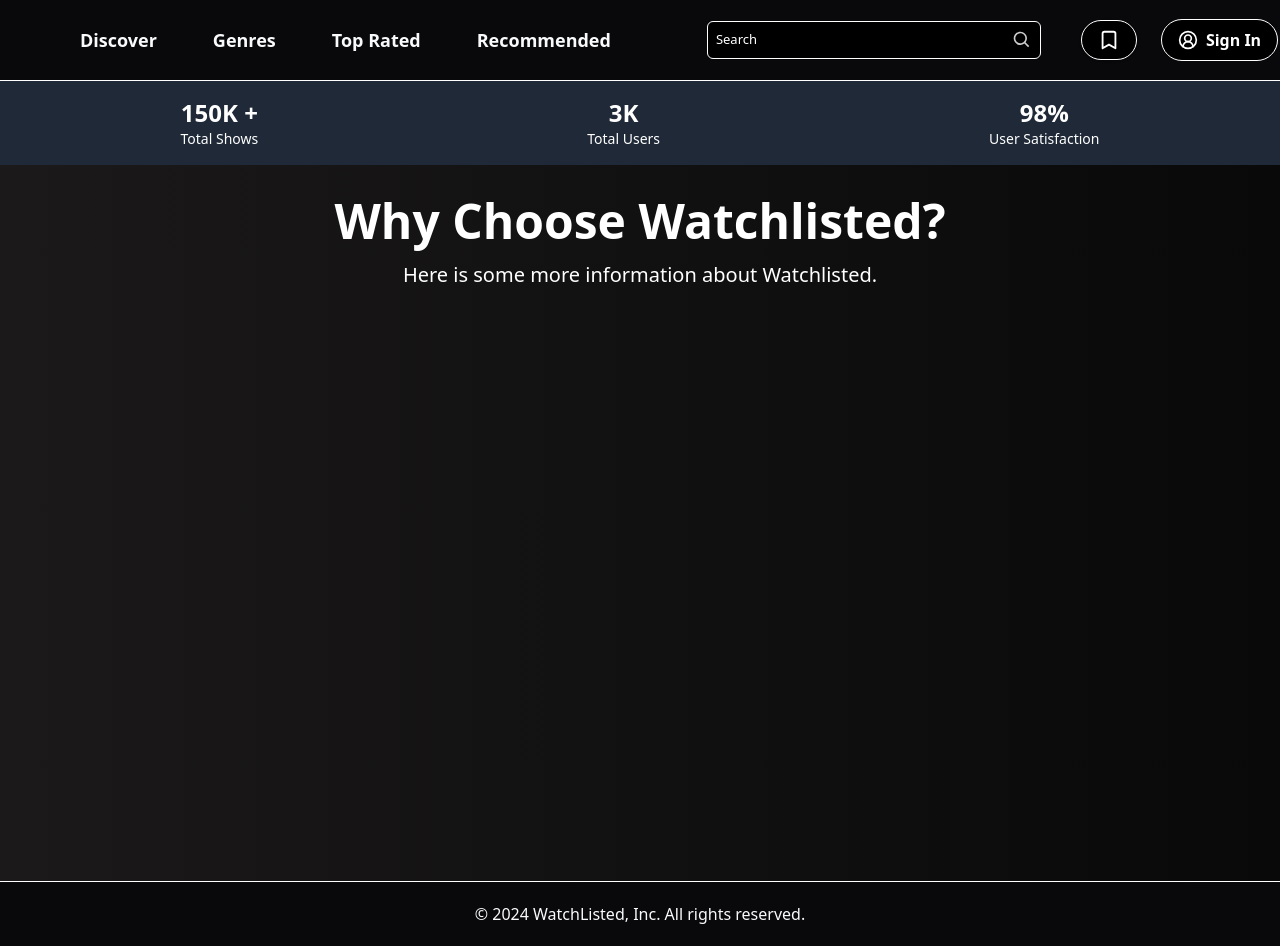
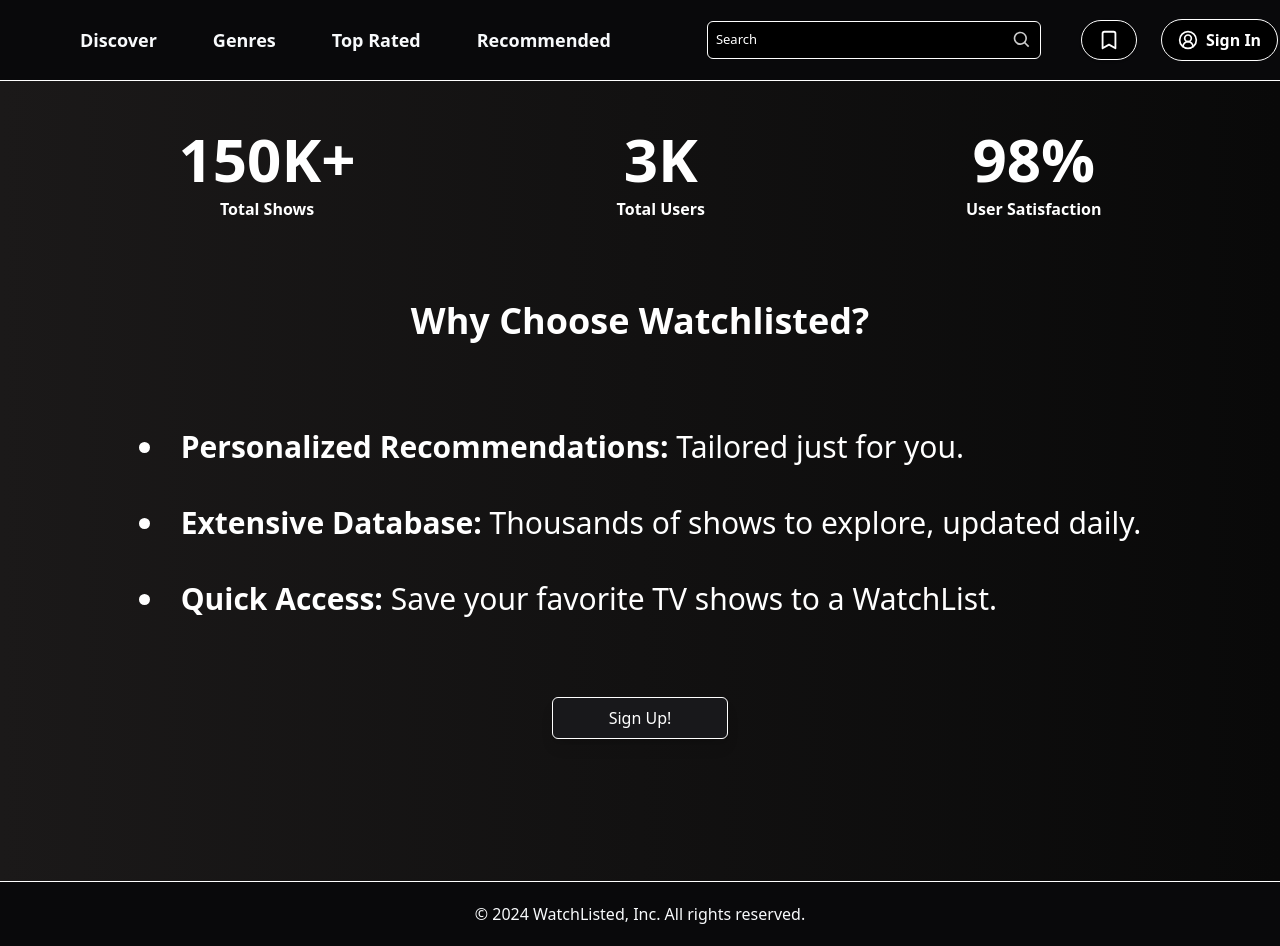
Before and after one commit to siaxvii/WatchListed, a Next.js app: page /more in a window 1280 px wide. Built offline with nearby package versions, Linux system fonts and the light colour scheme; no server answers.

Commit message:
calls more component in homepage

```diff
--- a/app/(routes)/more/page.tsx
+++ b/app/(routes)/more/page.tsx
@@ -1,28 +1,42 @@
+"use client";
+
+import { Button } from "@/components/ui/button";
+import { useRouter } from "next/navigation";
+
 export default function More() {
+  const router = useRouter();
+
   return (
     <div className="min-h-screen text-white flex flex-col bg-gradient-to-r from-[#1B1919] to-[#090909]">
       <div className="bg-black">
       </div>
-        <div className="w-full bg-gray-800 p-4 flex justify-around items-center">
+        <div className="p-12 flex justify-around items-center">
           <div className="text-center">
-            <h2 className="text-2xl font-bold">150K +</h2>
-            <p className="text-sm">Total Shows</p>
+            <h2 className="text-6xl font-bold">150K+</h2>
+            <p className="text-md font-bold pt-2">Total Shows</p>
           </div>
           <div className="text-center">
-            <h2 className="text-2xl font-bold">3K</h2>
-            <p className="text-sm">Total Users</p>
+            <h2 className="text-6xl font-bold">3K</h2>
+            <p className="text-md font-bold pt-2">Total Users</p>
           </div>
           <div className="text-center">
-            <h2 className="text-2xl font-bold">98%</h2>
-            <p className="text-sm">User Satisfaction</p>
+            <h2 className="text-6xl font-bold">98%</h2>
+            <p className="text-md font-bold pt-2">User Satisfaction</p>
           </div>
         </div>
         {/* Main Content */}
         <div className="flex flex-col items-center mt-8">
-          <h1 className="text-5xl font-bold mb-4">Why Choose Watchlisted?</h1>
-          <p className="text-xl mb-4">
-            Here is some more information about Watchlisted.
-          </p>
+          <h1 className="text-4xl font-bold mb-4">Why Choose Watchlisted?</h1>
+          <ul className="list-disc list-inside text-3xl space-y-10 pt-12 mt-6">
+            <li><strong>Personalized Recommendations:</strong> Tailored just for you.</li>
+            <li><strong>Extensive Database:</strong> Thousands of shows to explore, updated daily.</li>
+            <li><strong>Quick Access:</strong> Save your favorite TV shows to a WatchList.</li>
+          </ul>
+        </div>
+        <div className="flex justify-center mt-16 p-4">
+          <button onClick={() => router.push('/sign-up')} className="px-14 py-2 bg-zinc-900 hover:shadow-cyan-800 shadow-lg border border-white text-white rounded-md">
+            Sign Up!
+          </button>
         </div>
 
     </div>
--- a/app/(routes)/page.tsx
+++ b/app/(routes)/page.tsx
@@ -2,14 +2,23 @@
 
 import { Button } from "@/components/ui/button";
 import Image from "next/image";
+import More from "./more/page";
+import { useRef } from "react";
 import { useRouter } from "next/navigation";
 
 export default function HomePage() {
   const router = useRouter();
+  const moreRef = useRef<HTMLDivElement>(null); // Create a ref for More component
+
+  const handleReadMoreClick = () => {
+    if (moreRef.current) {
+      moreRef.current.scrollIntoView({ behavior: 'smooth' }); // Scroll to More component smoothly
+    }
+  };
 
   return (
     <div className="min-h-screen text-white bg-gradient-to-r from-[#1B1919] to-[#090909]">
-      <div className="flex flex-grow items-center justify-center">
+      <div className="flex flex-grow items-center justify-center pb-16">
         <div className="flex flex-col items-start space-y-4 p-20 mb-20">
           <h1 className="text-5xl font-bold">Watchlisted</h1>
           <h3 className="text-2xl italic">
@@ -20,7 +29,10 @@ export default function HomePage() {
             Discover your next favorite TV show <br /> with WatchListed. Whether you're a <br /> binge-watcher or a casual viewer, <br /> WatchListed curates a tailored list of <br /> must-watch content based on your <br /> unique tastes. Simply input your <br /> top three favorite shows, and let our <br /> advanced algorithms do the rest. <br />
           </h4>
           <div className="h-1"></div>
-          <Button variant="default" onClick={() => router.push('/more')}>Read More</Button>
+          <div className="flex-col space-x-8">
+            <Button variant="default" className="hover:shadow-zinc-800 shadow-lg" onClick={handleReadMoreClick}>Read More</Button>
+            <Button variant="default" className="hover:shadow-cyan-800 shadow-lg" onClick={() => router.push('/sign-up')}> Start now! </Button>
+          </div>
         </div>
         <div className="p-20 ml-12 mb-4">
           <Image
@@ -31,6 +43,9 @@ export default function HomePage() {
           />
         </div>
       </div>
+      <div ref={moreRef}>
+        <More />
+      </div>
     </div>
   );
 }
```
